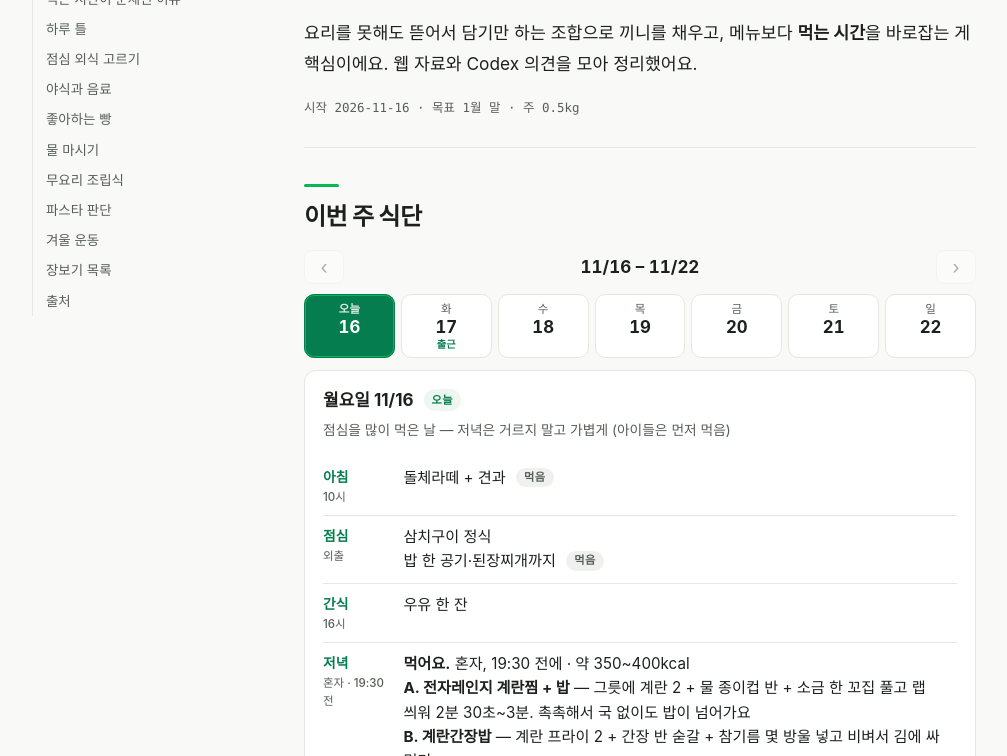
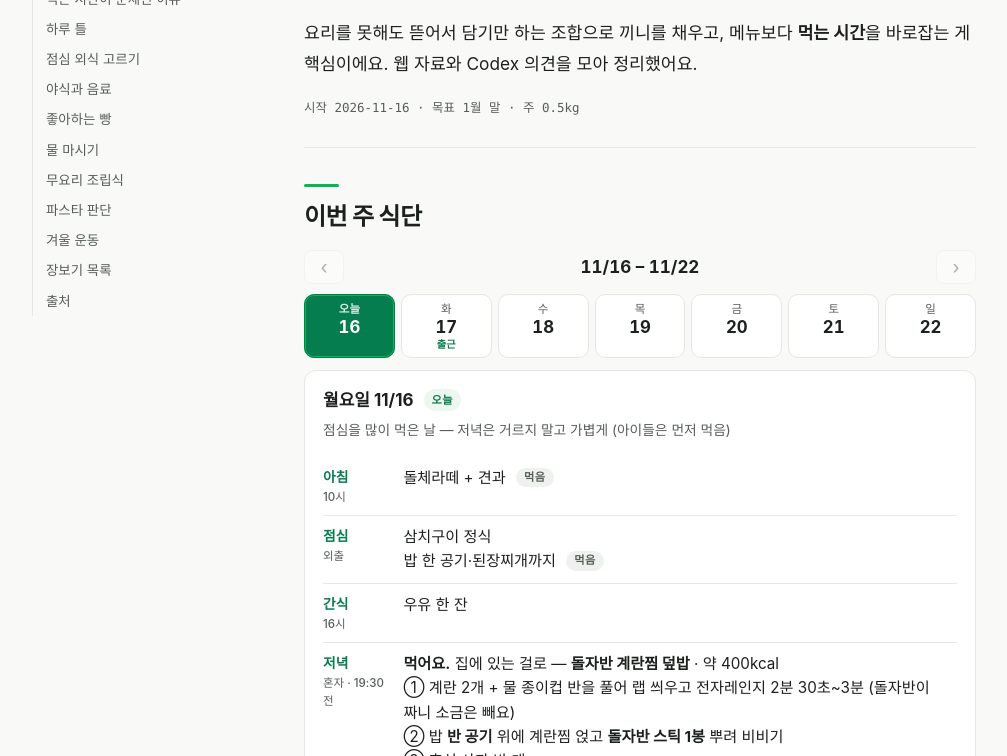
Before and after one commit to seosimba/diet, a plain HTML site: page index.html in a window 1280 px wide. Shown: the part 196-952 px from the top of the page, without its empty margins (0-1007 px from the left). Drawn offline with Linux system fonts and the light colour scheme; a web font is replaced by a local one.

Commit message:
fix: 집에 있는 재료로 오늘 저녁(돌자반 계란찜 덮밥), 내일 간식 칼몬드, 장보기 흰 우유

```diff
--- a/index.html
+++ b/index.html
@@ -476,7 +476,7 @@
 <h2 id="shop">장보기 목록</h2>
 <p>쿠팡 장바구니에 고정해 두고 주 1회 같은 걸 다시 주문해요.</p>
 <ul>
-  <li><strong>아침·간식</strong>: 우유 2L, 콜드브루 원액, 바나나, 귤, 구운 계란 30구</li>
+  <li><strong>아침·간식</strong>: <strong>흰 우유</strong> 2L (오트 음료는 100ml에 단백질 1g뿐이라 단백질 칸을 못 채워요), 콜드브루 원액, 바나나, 귤, 구운 계란 30구</li>
   <li><strong>저녁</strong>: 잡곡 즉석밥 작은 공기(130g), 닭가슴살(양념 약한 것), 샐러드 믹스, 냉동 군고구마(넉넉히), 참치캔, 김, 오이(넉넉히), 냉동 브로콜리</li>
   <li><strong>금요일 파스타</strong>: 파스타면, 토마토 소스</li>
   <li><strong>물</strong>: 1L 눈금 보틀, 보리차·옥수수차 티백, 무가당 탄산수</li>
@@ -520,8 +520,8 @@
 
   /* 주간 캘린더 — 다음 주는 PLAN 에 7줄만 더하면 돼요. 체중은 날짜별로 이 브라우저에 저장 */
   var PLAN = [
-    {"d": "2026-11-16", "note": "점심을 많이 먹은 날 — 저녁은 거르지 말고 가볍게 (아이들은 먼저 먹음)", "b": "돌체라떼 + 견과", "l": "삼치구이 정식<br>밥 한 공기·된장찌개까지", "s": "우유 한 잔", "n": "<strong>먹어요.</strong> 혼자, 19:30 전에 · 약 350~400kcal<br><strong>A. 전자레인지 계란찜 + 밥</strong> — 그릇에 계란 2 + 물 종이컵 반 + 소금 한 꼬집 풀고 랩 씌워 2분 30초~3분. 촉촉해서 국 없이도 밥이 넘어가요<br><strong>B. 계란간장밥</strong> — 계란 프라이 2 + 간장 반 숟갈 + 참기름 몇 방울 넣고 비벼서 김에 싸 먹기<br>밥은 <strong>반 공기</strong> (즉석밥 절반, 약 100g) · 집에 국이 있으면 건더기 위주로 반 그릇, 김치 몇 조각 OK<br>밤에 배고프면 쉐이크 1스쿱 + 물 · 자기 전 장보기 주문", "t": {"n": "혼자 · 19:30 전"}, "done": ["b", "l"]},
-    {"d": "2026-11-17", "office": true, "note": "출근일 — 점심·저녁 모두 구내식당, 집에 와서는 안 먹어요", "b": "생략해도 돼요. 배고프면 나가기 전 우유 한 잔", "l": "구내식당 — 밥 2/3, 고기·생선 반찬 먼저, 국물은 반만", "s": "챙겨 간 하루견과 1봉 + 우유 (오후 군것질 대신)", "n": "구내식당 — 밥 2/3, 단백질·채소 반찬<br>집에 와서는 안 먹어요. 배고프면 쉐이크 1스쿱 + 물", "t": {"b": "나가기 전", "l": "11:30", "s": "15:30", "n": "18:30"}},
+    {"d": "2026-11-16", "note": "점심을 많이 먹은 날 — 저녁은 거르지 말고 가볍게 (아이들은 먼저 먹음)", "b": "돌체라떼 + 견과", "l": "삼치구이 정식<br>밥 한 공기·된장찌개까지", "s": "우유 한 잔", "n": "<strong>먹어요.</strong> 집에 있는 걸로 — <strong>돌자반 계란찜 덮밥</strong> · 약 400kcal<br>① 계란 2개 + 물 종이컵 반을 풀어 랩 씌우고 전자레인지 2분 30초~3분 (돌자반이 짜니 소금은 빼요)<br>② 밥 <strong>반 공기</strong> 위에 계란찜 얹고 <strong>돌자반 스틱 1봉</strong> 뿌려 비비기<br>③ 후식 사과 반 개<br>칼몬드는 내일 간식이라 가방에 · 밤에 배고프면 쉐이크 1스쿱 + 물 · 자기 전 장보기 주문 (흰 우유 꼭)", "t": {"n": "혼자 · 19:30 전"}, "done": ["b", "l"]},
+    {"d": "2026-11-17", "office": true, "note": "출근일 — 점심·저녁 모두 구내식당, 집에 와서는 안 먹어요", "b": "생략해도 돼요. 배고프면 나가기 전 우유 한 잔", "l": "구내식당 — 밥 2/3, 고기·생선 반찬 먼저, 국물은 반만", "s": "챙겨 간 칼몬드 1봉 (35g, 205kcal) + 남은 사과 반 개 (오후 군것질 대신)", "n": "구내식당 — 밥 2/3, 단백질·채소 반찬<br>집에 와서는 안 먹어요. 배고프면 쉐이크 1스쿱 + 물", "t": {"b": "나가기 전", "l": "11:30", "s": "15:30", "n": "18:30"}},
     {"d": "2026-11-18", "b": "🍞 부시맨브레드 + 카이막·잼 + 삶은 계란 2", "l": "제육 정식 또는 보쌈 정식 (쌈 많이)", "s": "우유 + 귤", "n": "즉석밥 + 참치캔 + 김 + 오이"},
     {"d": "2026-11-19", "note": "종일 집에 있는 날 — 점심은 배달이나 조립식", "b": "견과 + 흰 우유 라떼", "l": "생선구이 정식 배달 (밥 2/3)<br>또는 즉석밥 2/3 + 고등어캔 + 김 + 오이", "s": "구운 계란 2", "n": "구운 계란 2 + 군고구마 1 + 오이 (밥 대신 고구마)", "t": {"l": "12:30 집"}},
     {"d": "2026-11-20", "b": "우유 + 견과", "l": "쌀국수(고기 추가) 또는 칼국수 + 만두", "s": "우유 + 귤", "n": "가족 파스타 (1인 마른 면 80g, 토마토 소스 + 참치 + 브로콜리)"},
```
